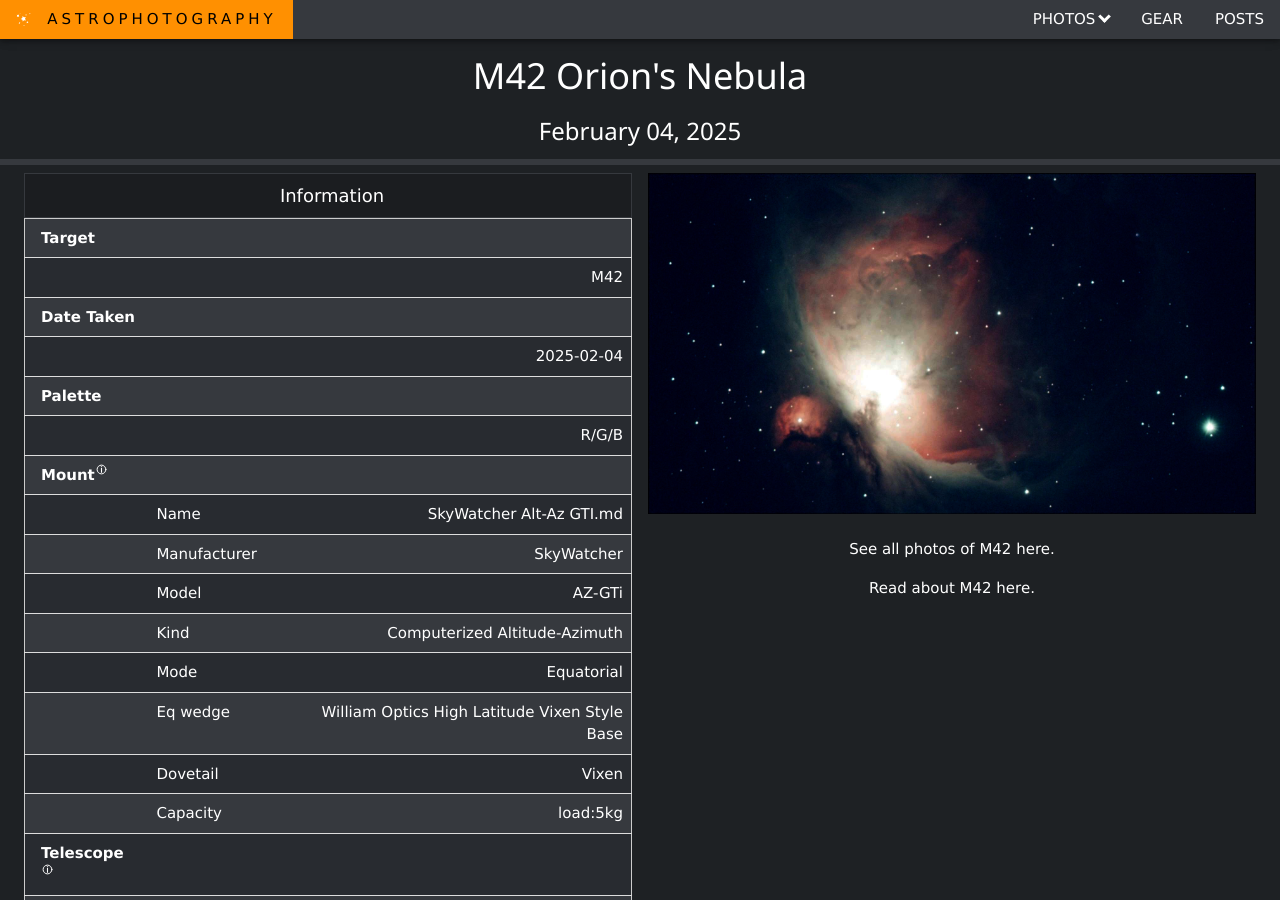
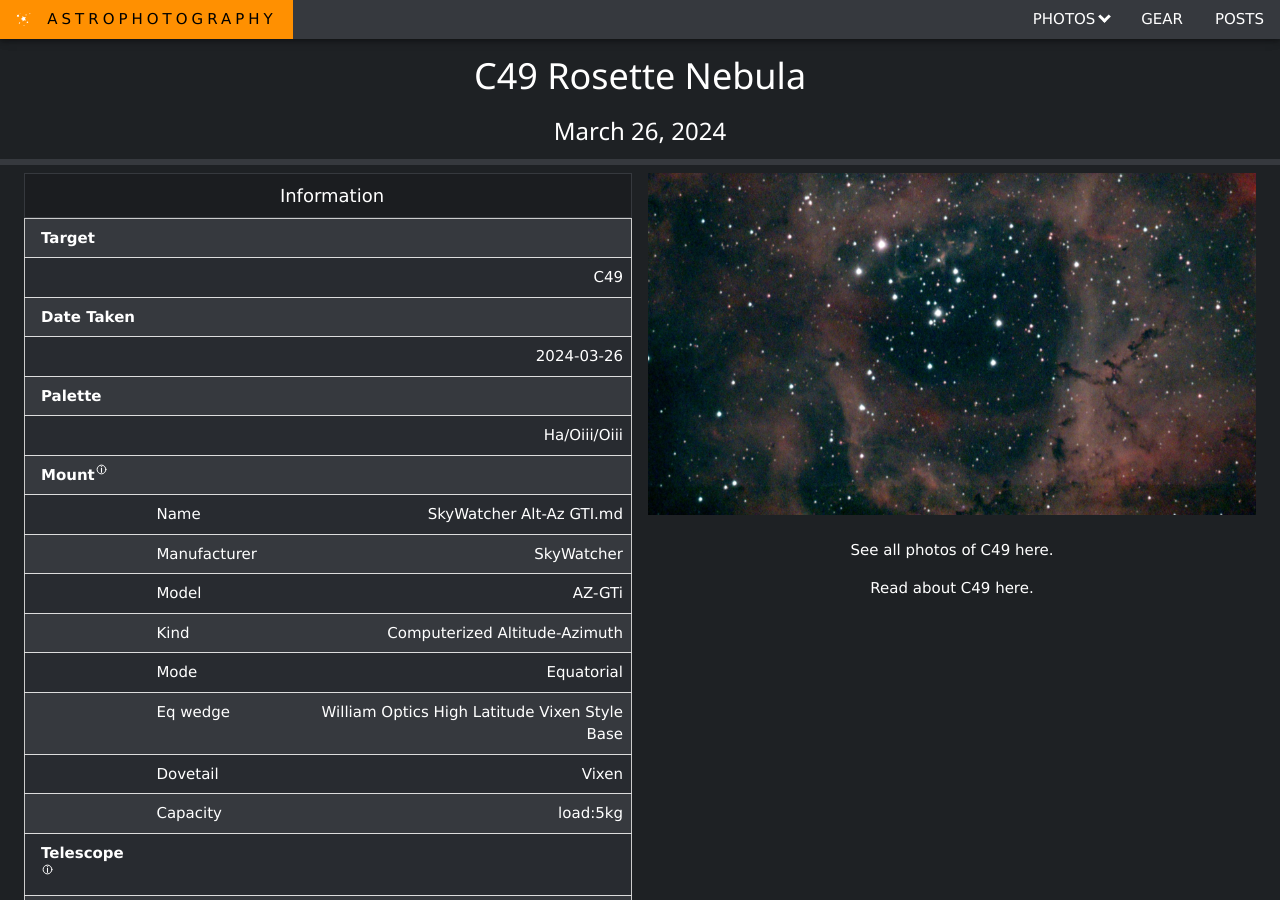
Before and after one commit to qkmaxware/astrophotography, a Jekyll site: the page built from photos/2024/03/26/C49.md, in a window 1280 px wide and 900 px high. Built offline with Jekyll 4.4.1, drawn with Linux system fonts in a browser that asks for light colours; some of the changed text lies outside the part shown.

Commit message:
2024-03-26

```diff
--- a/_layouts/image.html
+++ b/_layouts/image.html
@@ -104,7 +104,7 @@ layout: default
                     {% endif %}
                 {% endfor %}
 
-                <tr><td><b>All Targets</b></td><td></td><td></td></tr>
+                <tr><td><b>Also Shown</b></td><td></td><td></td></tr>
                 {% for target in page.targets %}
                 <tr><td></td><td></td><td class="align-right">{{ target }}</td></tr>
                 {% endfor %}
--- a/photos/2024/02/03/M42.md
+++ b/photos/2024/03/26/C49.md
@@ -1,22 +1,24 @@
 ---
-title: M42
-date: 2025-02-04
-image: "M42.jpg"
-palette: R/G/B
+title: C49
+date: 2024-03-26
+image: "C49.jpg"
+palette: Ha/Oiii/Oiii
 gear:
 - ref: azgti
 - ref: gt71
 - ref: zwoeaf
 - ref: asi662
   settings:
-    exposure: 60s
+    exposure: 120s
     gain: 252
     binning: 1x
     frames:
       units: ""
-      lights: 12
-      darks: 20
+      lights: 45
+      darks: 0
       lights: 0
       bias: 50
 - ref: lextreme
+targets:
+- C50
 ---
```
Also changed, not shown: _data/objects.yml (+15 -0 lines), photos/2024/03/26/C49.jpg (added).
